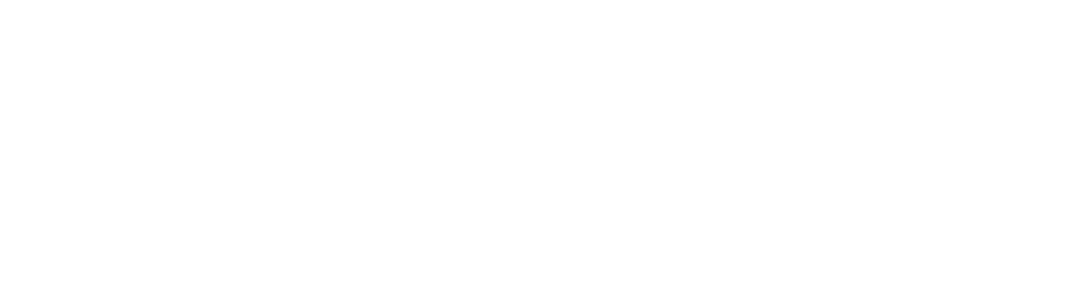
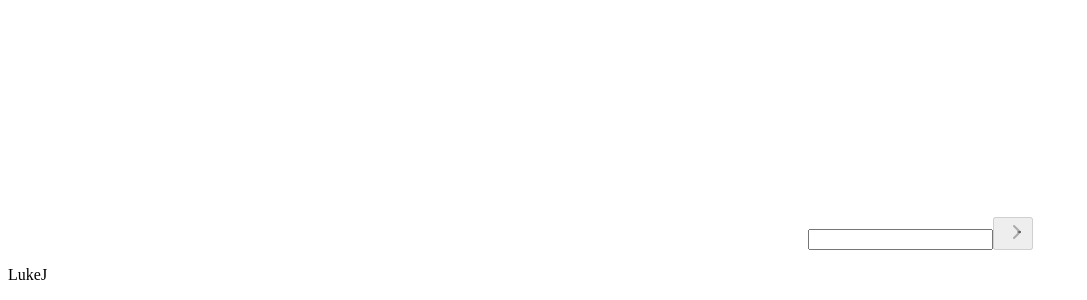
Before and after one commit to ChaseRensberger/mutube, a Next.js app: page / in a window 1280 px wide. Shown: the part 683-983 px from the top of the page, without its empty margins (0-1087 px from the left). Before the commit the page ends 800 px from the top, so only its background shows below. Built offline with nearby package versions, Linux system fonts and the light colour scheme.

Commit message:
add search bar

```diff
--- a/src/app/page.tsx
+++ b/src/app/page.tsx
@@ -1,4 +1,5 @@
-import Search from "@/components/ui/custom/search";
+"use client";
+import Search from "@/components/ui/search";
 export default function Root() {
   return (
     <main className="p-24">
@@ -7,7 +8,11 @@
         <h2 className="font-semibold text-xl">
           Lorem ipsum dolor sit amet consectetur adipisicing elit.
         </h2>
-        {/* <Search /> */}
+        <Search
+          placeholders={["LukeJ", "MrBeast", "Ryan Trahan"]}
+          onChange={() => {}}
+          onSubmit={() => {}}
+        />
       </div>
     </main>
   );
--- /dev/null
+++ b/src/components/ui/search.tsx
@@ -0,0 +1,260 @@
+"use client";
+
+import { AnimatePresence, motion } from "framer-motion";
+import { useCallback, useEffect, useRef, useState } from "react";
+import { cn } from "@/lib/utils";
+
+export default function Search({
+  placeholders,
+  onChange,
+  onSubmit,
+}: {
+  placeholders: string[];
+  onChange: (e: React.ChangeEvent<HTMLInputElement>) => void;
+  onSubmit: (e: React.FormEvent<HTMLFormElement>) => void;
+}) {
+  const [currentPlaceholder, setCurrentPlaceholder] = useState(0);
+
+  useEffect(() => {
+    let interval: any;
+    const startAnimation = () => {
+      interval = setInterval(() => {
+        setCurrentPlaceholder((prev) => (prev + 1) % placeholders.length);
+      }, 1500);
+    };
+    startAnimation();
+    return () => clearInterval(interval);
+  }, [placeholders.length]);
+
+  const canvasRef = useRef<HTMLCanvasElement>(null);
+  const newDataRef = useRef<any[]>([]);
+  const inputRef = useRef<HTMLInputElement>(null);
+  const [value, setValue] = useState("");
+  const [animating, setAnimating] = useState(false);
+
+  const draw = useCallback(() => {
+    if (!inputRef.current) return;
+    const canvas = canvasRef.current;
+    if (!canvas) return;
+    const ctx = canvas.getContext("2d");
+    if (!ctx) return;
+
+    canvas.width = 800;
+    canvas.height = 800;
+    ctx.clearRect(0, 0, 800, 800);
+    const computedStyles = getComputedStyle(inputRef.current);
+
+    const fontSize = parseFloat(computedStyles.getPropertyValue("font-size"));
+    ctx.font = `${fontSize * 2}px ${computedStyles.fontFamily}`;
+    ctx.fillStyle = "#FFF";
+    ctx.fillText(value, 16, 40);
+
+    const imageData = ctx.getImageData(0, 0, 800, 800);
+    const pixelData = imageData.data;
+    const newData: any[] = [];
+
+    for (let t = 0; t < 800; t++) {
+      let i = 4 * t * 800;
+      for (let n = 0; n < 800; n++) {
+        let e = i + 4 * n;
+        if (
+          pixelData[e] !== 0 &&
+          pixelData[e + 1] !== 0 &&
+          pixelData[e + 2] !== 0
+        ) {
+          newData.push({
+            x: n,
+            y: t,
+            color: [
+              pixelData[e],
+              pixelData[e + 1],
+              pixelData[e + 2],
+              pixelData[e + 3],
+            ],
+          });
+        }
+      }
+    }
+
+    newDataRef.current = newData.map(({ x, y, color }) => ({
+      x,
+      y,
+      r: 1,
+      color: `rgba(${color[0]}, ${color[1]}, ${color[2]}, ${color[3]})`,
+    }));
+  }, [value]);
+
+  useEffect(() => {
+    draw();
+  }, [value, draw]);
+
+  const animate = (start: number) => {
+    const animateFrame = (pos: number = 0) => {
+      requestAnimationFrame(() => {
+        const newArr = [];
+        for (let i = 0; i < newDataRef.current.length; i++) {
+          const current = newDataRef.current[i];
+          if (current.x < pos) {
+            newArr.push(current);
+          } else {
+            if (current.r <= 0) {
+              current.r = 0;
+              continue;
+            }
+            current.x += Math.random() > 0.5 ? 1 : -1;
+            current.y += Math.random() > 0.5 ? 1 : -1;
+            current.r -= 0.05 * Math.random();
+            newArr.push(current);
+          }
+        }
+        newDataRef.current = newArr;
+        const ctx = canvasRef.current?.getContext("2d");
+        if (ctx) {
+          ctx.clearRect(pos, 0, 800, 800);
+          newDataRef.current.forEach((t) => {
+            const { x: n, y: i, r: s, color: color } = t;
+            if (n > pos) {
+              ctx.beginPath();
+              ctx.rect(n, i, s, s);
+              ctx.fillStyle = color;
+              ctx.strokeStyle = color;
+              ctx.stroke();
+            }
+          });
+        }
+        if (newDataRef.current.length > 0) {
+          animateFrame(pos - 8);
+        } else {
+          setValue("");
+          setAnimating(false);
+        }
+      });
+    };
+    animateFrame(start);
+  };
+
+  const handleKeyDown = (e: React.KeyboardEvent<HTMLInputElement>) => {
+    if (e.key === "Enter" && !animating) {
+      vanishAndSubmit();
+    }
+  };
+
+  const vanishAndSubmit = () => {
+    setAnimating(true);
+    draw();
+
+    const value = inputRef.current?.value || "";
+    if (value && inputRef.current) {
+      const maxX = newDataRef.current.reduce(
+        (prev, current) => (current.x > prev ? current.x : prev),
+        0
+      );
+      animate(maxX);
+    }
+  };
+
+  const handleSubmit = (e: React.FormEvent<HTMLFormElement>) => {
+    e.preventDefault();
+    vanishAndSubmit();
+    onSubmit && onSubmit(e);
+  };
+  return (
+    <form
+      className={cn(
+        "w-full relative max-w-xl mx-auto bg-white dark:bg-zinc-800 h-12 rounded-full overflow-hidden shadow-[0px_2px_3px_-1px_rgba(0,0,0,0.1),_0px_1px_0px_0px_rgba(25,28,33,0.02),_0px_0px_0px_1px_rgba(25,28,33,0.08)] transition duration-200",
+        value && "bg-gray-50"
+      )}
+      onSubmit={handleSubmit}
+    >
+      <canvas
+        className={cn(
+          "absolute pointer-events-none  text-base transform scale-50 top-[20%] left-2 sm:left-8 origin-top-left filter invert dark:invert-0 pr-20",
+          !animating ? "opacity-0" : "opacity-100"
+        )}
+        ref={canvasRef}
+      />
+      <input
+        onChange={(e) => {
+          if (!animating) {
+            setValue(e.target.value);
+            onChange && onChange(e);
+          }
+        }}
+        onKeyDown={handleKeyDown}
+        ref={inputRef}
+        value={value}
+        type="text"
+        className={cn(
+          "w-full relative text-sm sm:text-base z-50 border-none dark:text-white bg-transparent text-black h-full rounded-full focus:outline-none focus:ring-0 pl-4 sm:pl-10 pr-20",
+          animating && "text-transparent dark:text-transparent"
+        )}
+      />
+
+      <button
+        disabled={!value}
+        type="submit"
+        className="absolute right-2 top-1/2 z-50 -translate-y-1/2 h-8 w-8 rounded-full disabled:bg-gray-100 bg-black dark:bg-zinc-900 dark:disabled:bg-zinc-800 transition duration-200 flex items-center justify-center"
+      >
+        <motion.svg
+          xmlns="http://www.w3.org/2000/svg"
+          width="24"
+          height="24"
+          viewBox="0 0 24 24"
+          fill="none"
+          stroke="currentColor"
+          strokeWidth="2"
+          strokeLinecap="round"
+          strokeLinejoin="round"
+          className="text-gray-300 h-4 w-4"
+        >
+          <path stroke="none" d="M0 0h24v24H0z" fill="none" />
+          <motion.path
+            d="M5 12l14 0"
+            initial={{
+              strokeDasharray: "50%",
+              strokeDashoffset: "50%",
+            }}
+            animate={{
+              strokeDashoffset: value ? 0 : "50%",
+            }}
+            transition={{
+              duration: 0.3,
+              ease: "linear",
+            }}
+          />
+          <path d="M13 18l6 -6" />
+          <path d="M13 6l6 6" />
+        </motion.svg>
+      </button>
+
+      <div className="absolute inset-0 flex items-center rounded-full pointer-events-none">
+        <AnimatePresence mode="wait">
+          {!value && (
+            <motion.p
+              initial={{
+                y: 5,
+                opacity: 0,
+              }}
+              key={`current-placeholder-${currentPlaceholder}`}
+              animate={{
+                y: 0,
+                opacity: 1,
+              }}
+              exit={{
+                y: -15,
+                opacity: 0,
+              }}
+              transition={{
+                duration: 0.3,
+                ease: "linear",
+              }}
+              className="dark:text-zinc-500 text-sm sm:text-base font-normal text-neutral-500 pl-4 sm:pl-12 text-left w-[calc(100%-2rem)] truncate"
+            >
+              {placeholders[currentPlaceholder]}
+            </motion.p>
+          )}
+        </AnimatePresence>
+      </div>
+    </form>
+  );
+}
```
